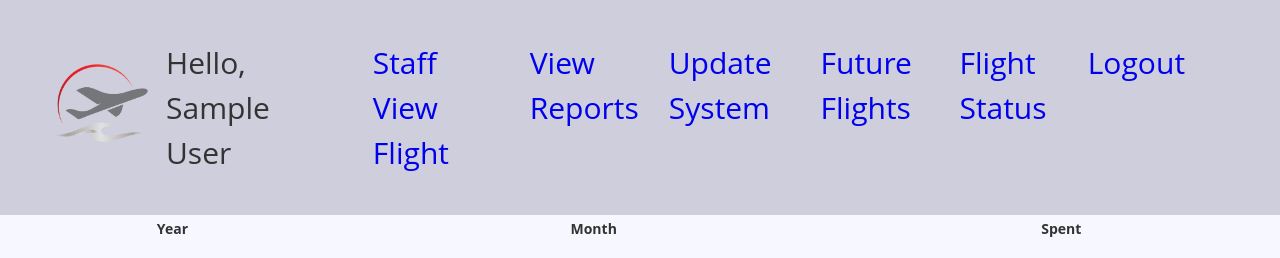
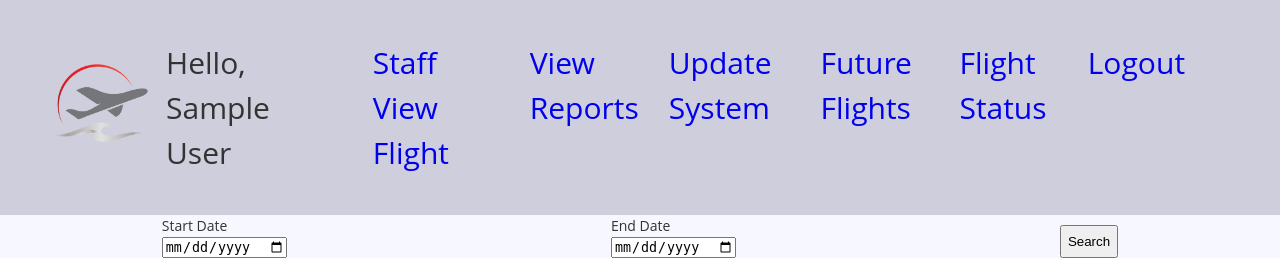
Before and after one commit to BerryLiu2002/FlightReservationProject, a Flask app: page /spending in a window 1280 px wide. Shown: the top 258 px of the page. Run offline with Flask 2, Linux system fonts and the light colour scheme; the visitor is signed in with stand-in values (Sample User, id 1); data that the repository does not hold is empty.

Commit message:
Added filter for Track My Spending

```diff
--- a/app.py
+++ b/app.py
@@ -84,6 +84,14 @@ def get_filtered():
                 future_flights.append(flight)
         return render_template('purchased.html', airports = airports, future_flights = future_flights, past_flights = past_flights, session=session, default = False)
 
+@app.route('/spending', methods=['GET', 'POST'])
+def spending():
+    if request.method=='GET':
+        data = get_spending(session.get('username'), request.args.to_dict())
+        return render_template('spending.html', session=session, data=data)
+    if request.method=='POST':
+        data = get_spending(session.get('username'), request.args.to_dict())
+        return render_template('spending.html', session=session, data=data)
 
 @app.route('/cancel', methods=['POST'])
 def cancel_trip():
@@ -111,11 +119,6 @@ def form(flight_num):
         if make_review(rating, comment, email, flight_num):
             return render_template('rating-form.html',session=session)
         return redirect('/purchased')
-@app.route('/spending', methods=['GET'])
-def spending():
-    if request.method=='GET':
-        data = get_spending(session.get('username'))
-        return render_template('spending.html', session=session, data=data)
 
 @app.route('/future_flights', methods=['GET'])
 def future_flights():
--- a/sql_helper.py
+++ b/sql_helper.py
@@ -124,9 +124,24 @@ def cancel_flight(id):
     except pymysql.err.IntegrityError as e:
         print('Error: ', e)
         return False
-def get_spending(email):
-    query = "SELECT YEAR(f.departure_time) as Year, MONTHNAME(f.departure_time) as Month, CAST(SUM(f.sold_price) AS SIGNED) as Spent  FROM `Flights` NATURAL JOIN TICKETS as f WHERE f.customer_email = %s GROUP by f.departure_time"
-    cursor.execute(query, email)
+def get_spending(email, args):
+    query = """SELECT YEAR(f.departure_time) as Year, MONTHNAME(f.departure_time) as Month,
+     CAST(SUM(f.sold_price) AS SIGNED) as Spent  FROM `Flights` NATURAL JOIN TICKETS as f """
+    # WHERE f.customer_email = %s GROUP by f.departure_time
+    condition_list = []
+    inputs = ()
+    if email:
+        condition_list.append('f.customer_email = %s')
+        inputs+= (email,)
+    if args.get('start_date'):
+        condition_list.append('Date(f.departure_time) >= %s')
+        inputs+= (args.get('start_date'),)
+    if args.get('end_date'):
+        condition_list.append('Date(f.departure_time) <= %s')
+        inputs+= (args.get('end_date'),)
+    query += " WHERE " + " AND ".join(condition_list)
+    query += "GROUP by f.departure_time"
+    cursor.execute(query, inputs)
     data = cursor.fetchall()
     return data
 
--- a/templates/spending.html
+++ b/templates/spending.html
@@ -1,5 +1,20 @@
 {% extends 'base.html' %} {% block body %}
-
+<form
+  action="{{ url_for('spending', start_date = start, end_date = end) }}"
+  method="post"
+>
+  <div style="display: flex; justify-content: space-around" id="filter_bar">
+    <div class="filter_item">
+      <label for="start_date">Start Date</label><br />
+      <input type="date" name="start_date" id="start" />
+    </div>
+    <div>
+      <label for="end_date">End Date</label><br />
+      <input type="date" name="end_date" id="end" />
+    </div>
+    <input style="margin-top: 10px" type="submit" value="Search" />
+  </div>
+</form>
 <table style="width: 100%; text-align: center">
   <tr>
     <th>Year</th>
```
